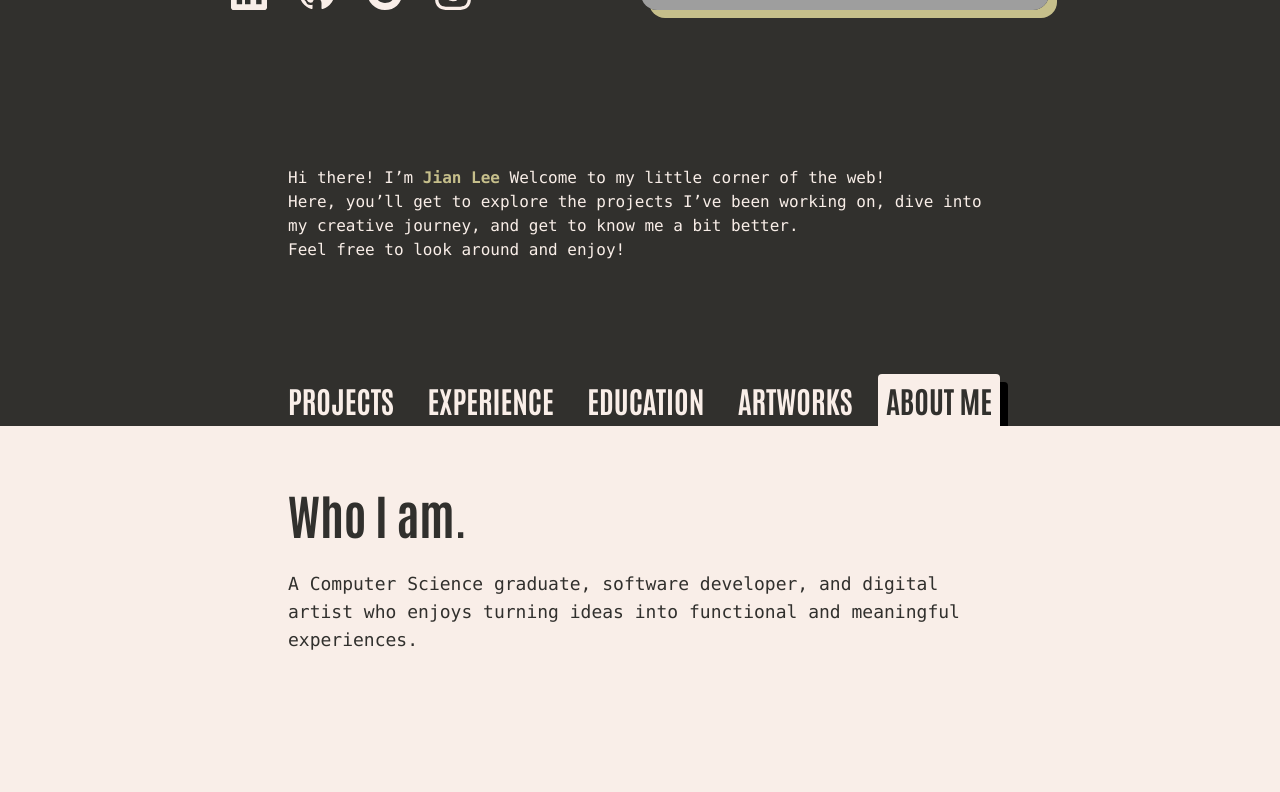
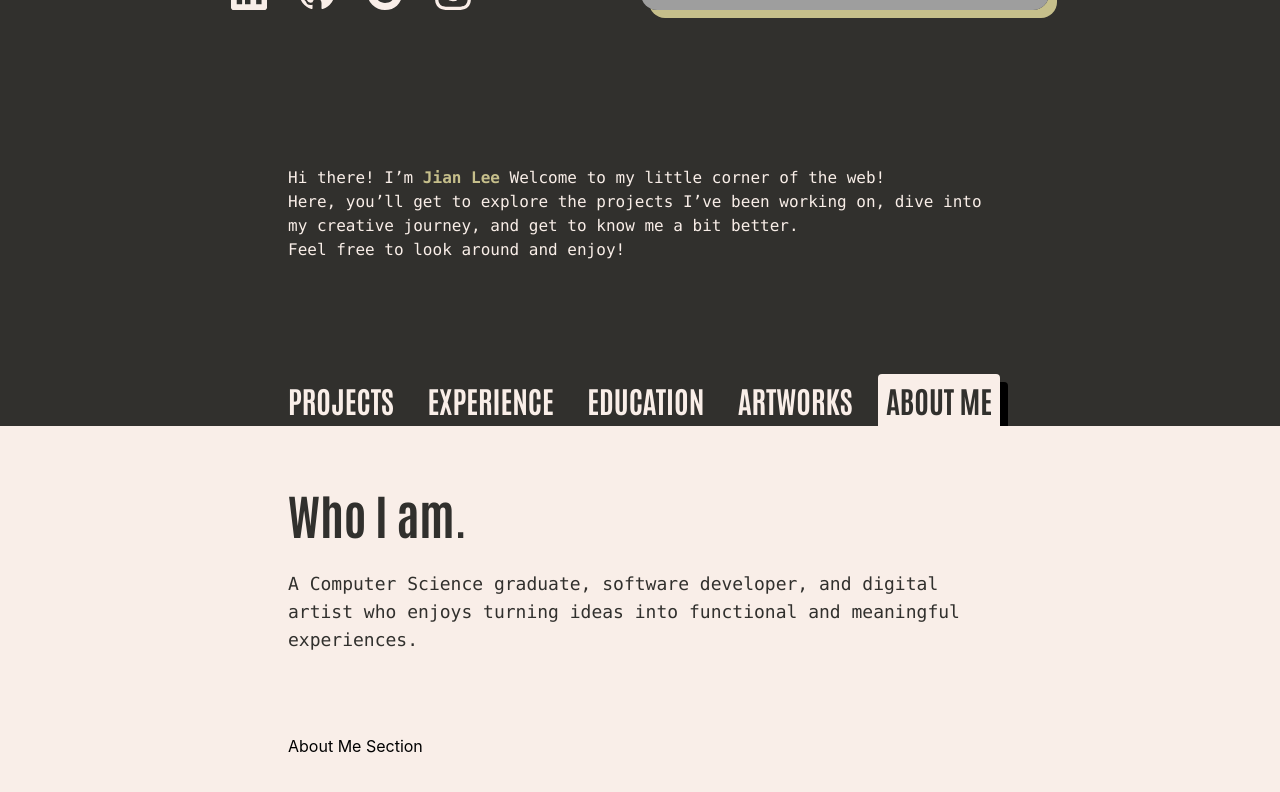
Before and after one commit to JaeYangLee/jian-lee-ramos, a React (Vite) app: page / in a window 1280 px wide. Both pictures are taken after a click on the item "ABOUT ME". Shown: the part 666-1458 px from the top of the page. Built offline with nearby package versions, Linux system fonts and the light colour scheme; grey boxes are pictures that could not be loaded.

Commit message:
feat: add header to About Me section in Projects component

```diff
--- a/src/components/AboutMe.jsx
+++ b/src/components/AboutMe.jsx
@@ -14,7 +14,9 @@ function Projects() {
           </p>
         </div>
 
-        <div className="flex flex-col gap-4 px-8 py-4 md:px-24 lg:px-36 xl:px-72"></div>
+        <div className="flex flex-col gap-4 px-8 py-4 md:px-24 lg:px-36 xl:px-72">
+          <h1>About Me Section</h1>
+        </div>
       </div>
     </>
   );
```
